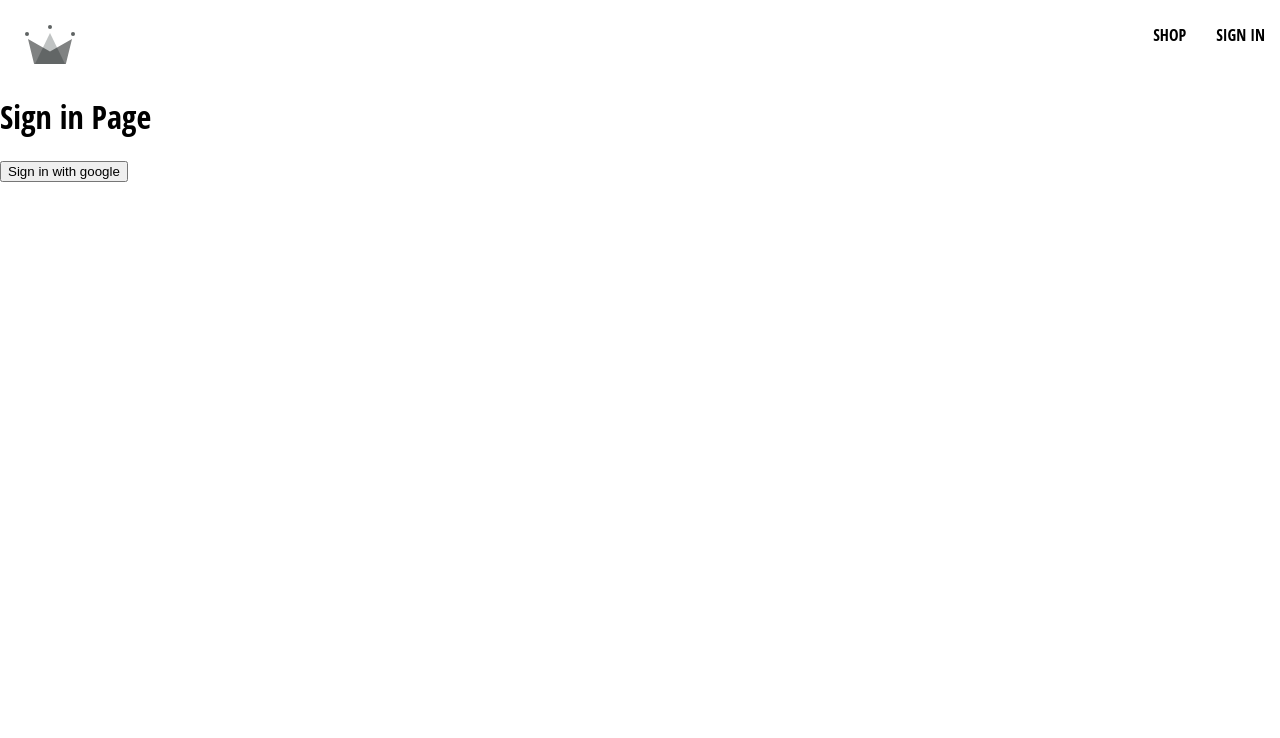
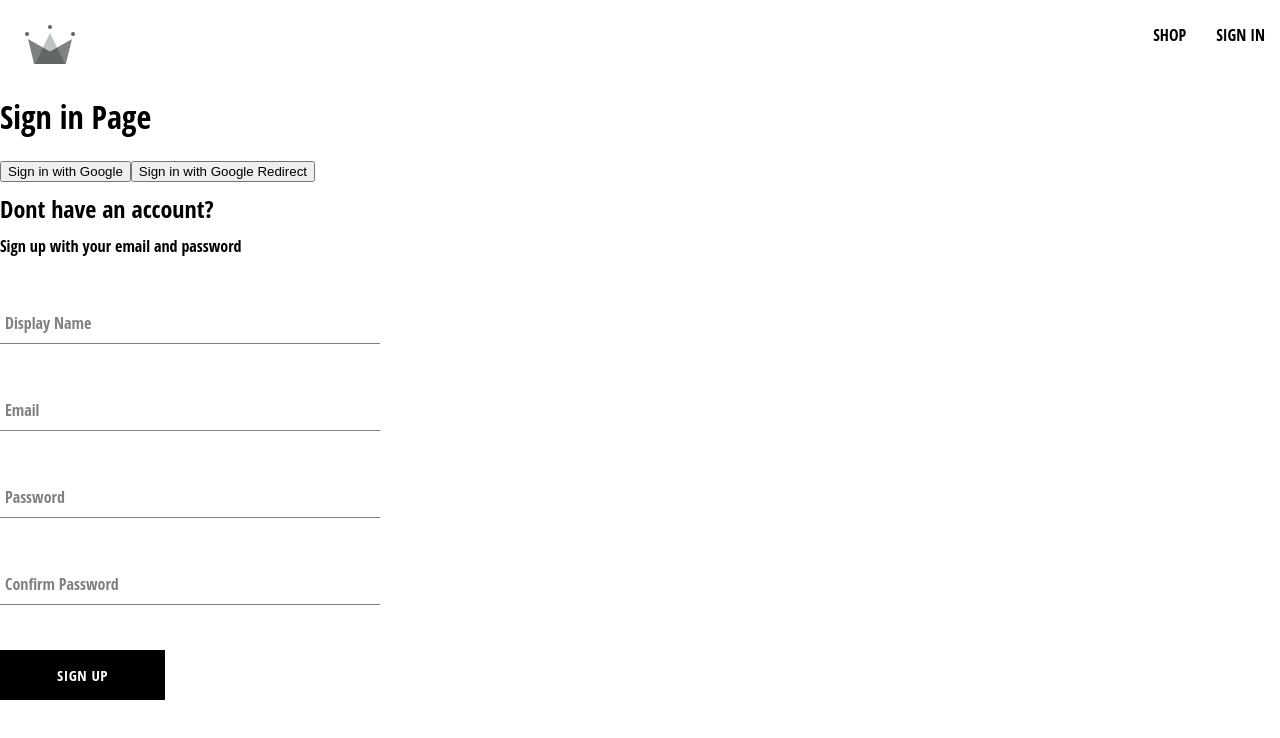
Before and after one commit to Varun-Vijayan/Unmatched-Apparels, a React (Create React App) app: page /sign-in in a window 1280 px wide. Shown: the top 738 px of the page. Built offline with nearby package versions, Linux system fonts and the light colour scheme; a web font is replaced by a local one.

Commit message:
created sign up compnent, form component and button component

```diff
--- /dev/null
+++ b/src/components/button/button.component.jsx
@@ -0,0 +1,17 @@
+import "./button.styles.scss";
+const BUTTON_TYPE_CLASSES = {
+  google: "google-sign-in",
+  inverted: "inverted",
+};
+const Button = ({ children, buttonType, ...otherProps }) => {
+  return (
+    <button
+      className={`button-container ${BUTTON_TYPE_CLASSES[buttonType]}`}
+      {...otherProps}
+    >
+      {children}
+    </button>
+  );
+};
+
+export default Button;
--- /dev/null
+++ b/src/components/button/button.styles.scss
@@ -0,0 +1,46 @@
+.button-container {
+  min-width: 165px;
+  width: auto;
+  height: 50px;
+  letter-spacing: 0.5px;
+  line-height: 50px;
+  padding: 0 35px 0 35px;
+  font-size: 15px;
+  background-color: black;
+  color: white;
+  text-transform: uppercase;
+  font-family: 'Open Sans Condensed';
+  font-weight: bolder;
+  border: none;
+  cursor: pointer;
+  display: flex;
+  justify-content: center;
+
+  &:hover {
+    background-color: white;
+    color: black;
+    border: 1px solid black;
+  }
+
+  &.google-sign-in {
+    background-color: #4285f4;
+    color: white;
+
+    &:hover {
+      background-color: #357ae8;
+      border: none;
+    }
+  }
+
+  &.inverted {
+    background-color: white;
+    color: black;
+    border: 1px solid black;
+
+    &:hover {
+      background-color: black;
+      color: white;
+      border: none;
+    }
+  }
+}
--- /dev/null
+++ b/src/components/form-input/form-input.component.jsx
@@ -0,0 +1,18 @@
+import "./form-input.styles.scss";
+const FormInput = ({ label, ...otherProps }) => {
+  return (
+    <div className="group">
+      <input className="form-input" {...otherProps} />
+      {label && (
+        <label
+          className={`${
+            otherProps.value.length ? "shrink" : ""
+          } form-input-label`}
+        >
+          {label}
+        </label>
+      )}
+    </div>
+  );
+};
+export default FormInput;
--- /dev/null
+++ b/src/components/form-input/form-input.styles.scss
@@ -0,0 +1,54 @@
+$sub-color: grey;
+$main-color: black;
+
+@mixin shrinkLabel {
+  top: -14px;
+  font-size: 12px;
+  color: $main-color;
+}
+
+.group {
+  position: relative;
+  margin: 45px 0;
+
+  .form-input {
+    background: none;
+    background-color: white;
+    color: $sub-color;
+    font-size: 18px;
+    padding: 10px 10px 10px 5px;
+    display: block;
+    width: 100%;
+    border: none;
+    border-radius: 0;
+    border-bottom: 1px solid $sub-color;
+    margin: 25px 0;
+
+    &:focus {
+      outline: none;
+    }
+
+    &:focus ~ .form-input-label {
+      @include shrinkLabel();
+    }
+  }
+
+  input[type="password"] {
+    letter-spacing: 0.3em;
+  }
+
+  .form-input-label {
+    color: $sub-color;
+    font-size: 16px;
+    font-weight: normal;
+    position: absolute;
+    pointer-events: none;
+    left: 5px;
+    top: 10px;
+    transition: 300ms ease all;
+
+    &.shrink {
+      @include shrinkLabel();
+    }
+  }
+}
--- /dev/null
+++ b/src/components/sign-up-form/sign-up-form.component.jsx
@@ -0,0 +1,95 @@
+import { useState } from "react";
+import "./sign-up-form.styles.scss";
+import {
+  createAuthUserWithEmailAndPassword,
+  createUserDocumentFromAuth,
+} from "../../utils/firebase/firebase.utils";
+import Button from "../button/button.component";
+import FormInput from "../form-input/form-input.component";
+
+const defaultFormFields = {
+  displayName: "",
+  email: "",
+  password: "",
+  confirmPassword: "",
+};
+
+const SignUpForm = () => {
+  const [formFields, setFormFields] = useState(defaultFormFields);
+  const { displayName, email, password, confirmPassword } = formFields;
+
+  const resetFormFields = () => {
+    setFormFields(defaultFormFields);
+  };
+  console.log(formFields);
+
+  const handleSubmit = async (event) => {
+    event.preventDefault();
+    if (password !== confirmPassword) {
+      alert("passwords do not match");
+      return;
+    }
+    try {
+      const { user } = await createAuthUserWithEmailAndPassword(
+        email,
+        password
+      );
+      await createUserDocumentFromAuth(user, { displayName });
+      resetFormFields();
+      alert("User created successfully");
+    } catch (error) {
+      if (error.code === "auth/email-already-in-use")
+        alert("Email already in use");
+      else console.log("User creation error:", error.message);
+    }
+  };
+  const handleChange = (event) => {
+    // console.log("event=", event);
+    const { name, value } = event.target;
+
+    setFormFields({ ...formFields, [name]: value });
+  };
+  return (
+    <div className="sign-up-container">
+      <h2>Dont have an account?</h2>
+      <span>Sign up with your email and password</span>
+      <form onSubmit={handleSubmit}>
+        <FormInput
+          label="Display Name"
+          type="text"
+          required
+          onChange={handleChange}
+          name="displayName"
+          value={displayName}
+        ></FormInput>
+        <FormInput
+          label="Email"
+          type="email"
+          required
+          onChange={handleChange}
+          name="email"
+          value={email}
+        ></FormInput>
+        <FormInput
+          label="Password"
+          type="password"
+          required
+          onChange={handleChange}
+          name="password"
+          value={password}
+        ></FormInput>
+        <FormInput
+          label="Confirm Password"
+          type="password"
+          required
+          onChange={handleChange}
+          name="confirmPassword"
+          value={confirmPassword}
+        ></FormInput>
+        <Button type="submit">Sign Up</Button>
+      </form>
+    </div>
+  );
+};
+
+export default SignUpForm;
--- /dev/null
+++ b/src/components/sign-up-form/sign-up-form.styles.scss
@@ -0,0 +1,8 @@
+.sign-up-container {
+  display: flex;
+  flex-direction: column;
+  width: 380px;
+  h2 {
+    margin: 10px 0;
+  }
+}
--- a/src/routes/sign-in/sign-in.component.jsx
+++ b/src/routes/sign-in/sign-in.component.jsx
@@ -1,14 +1,41 @@
-import { signInWithGooglePopup } from "../../utils/firebase/firebase.utils";
-import { createUserDocumentFromAuth } from "../../utils/firebase/firebase.utils";
+import { useEffect } from "react";
+import { getRedirectResult } from "firebase/auth";
+import {
+  auth,
+  signInWithGooglePopup,
+  createUserDocumentFromAuth,
+  signInWithGoogleRedirect,
+} from "../../utils/firebase/firebase.utils";
+import SignUpForm from "../../components/sign-up-form/sign-up-form.component";
+
 const SignIn = () => {
+  useEffect(() => {
+    async function check() {
+      const response = await getRedirectResult(auth);
+      // console.log(response);
+      if (response) {
+        const userDocRef = await createUserDocumentFromAuth(response.user);
+      }
+    }
+    check();
+  }, []);
   const logGoogleUser = async () => {
     const { user } = await signInWithGooglePopup();
     const userDocRef = await createUserDocumentFromAuth(user);
   };
+  const logGoogleRedirectUser = async () => {
+    const { user } = await signInWithGoogleRedirect();
+    const userDocRef = await createUserDocumentFromAuth(user);
+    console.log(user);
+  };
   return (
     <div>
       <h1>Sign in Page</h1>
-      <button onClick={logGoogleUser}>Sign in with google</button>
+      <button onClick={logGoogleUser}>Sign in with Google</button>
+      <button onClick={signInWithGoogleRedirect}>
+        Sign in with Google Redirect
+      </button>
+      <SignUpForm />
     </div>
   );
 };
--- a/src/utils/firebase/firebase.utils.js
+++ b/src/utils/firebase/firebase.utils.js
@@ -10,6 +10,7 @@
   signInWithRedirect,
   signInWithPopup,
   GoogleAuthProvider,
+  createUserWithEmailAndPassword,
 } from "firebase/auth";
 // Your web app's Firebase configuration
 const firebaseConfig = {
@@ -24,15 +25,22 @@
 // Initialize Firebase
 const firebaseApp = initializeApp(firebaseConfig);
 
-const provider = new GoogleAuthProvider();
-provider.setCustomParameters({
+const googleProvider = new GoogleAuthProvider();
+googleProvider.setCustomParameters({
   prompt: "select_account",
 });
 export const auth = getAuth();
-export const signInWithGooglePopup = () => signInWithPopup(auth, provider);
+export const signInWithGooglePopup = () =>
+  signInWithPopup(auth, googleProvider);
+export const signInWithGoogleRedirect = () =>
+  signInWithRedirect(auth, googleProvider);
 
 export const db = getFirestore();
-export const createUserDocumentFromAuth = async (userAuth) => {
+export const createUserDocumentFromAuth = async (
+  userAuth,
+  additionalInformation = {}
+) => {
+  if (!userAuth) return;
   const userDocRef = doc(db, "users", userAuth.uid);
   console.log(userDocRef);
   const userSnapshot = await getDoc(userDocRef);
@@ -49,6 +57,7 @@
         displayName,
         email,
         createdAt,
+        ...additionalInformation,
       });
     } catch (error) {
       console.log("error creating user", error.message);
@@ -58,3 +67,9 @@
   //if user exists
   return userDocRef;
 };
+
+export const createAuthUserWithEmailAndPassword = async (email, password) => {
+  if (!email || !password) return;
+
+  return await createUserWithEmailAndPassword(auth, email, password);
+};
```
